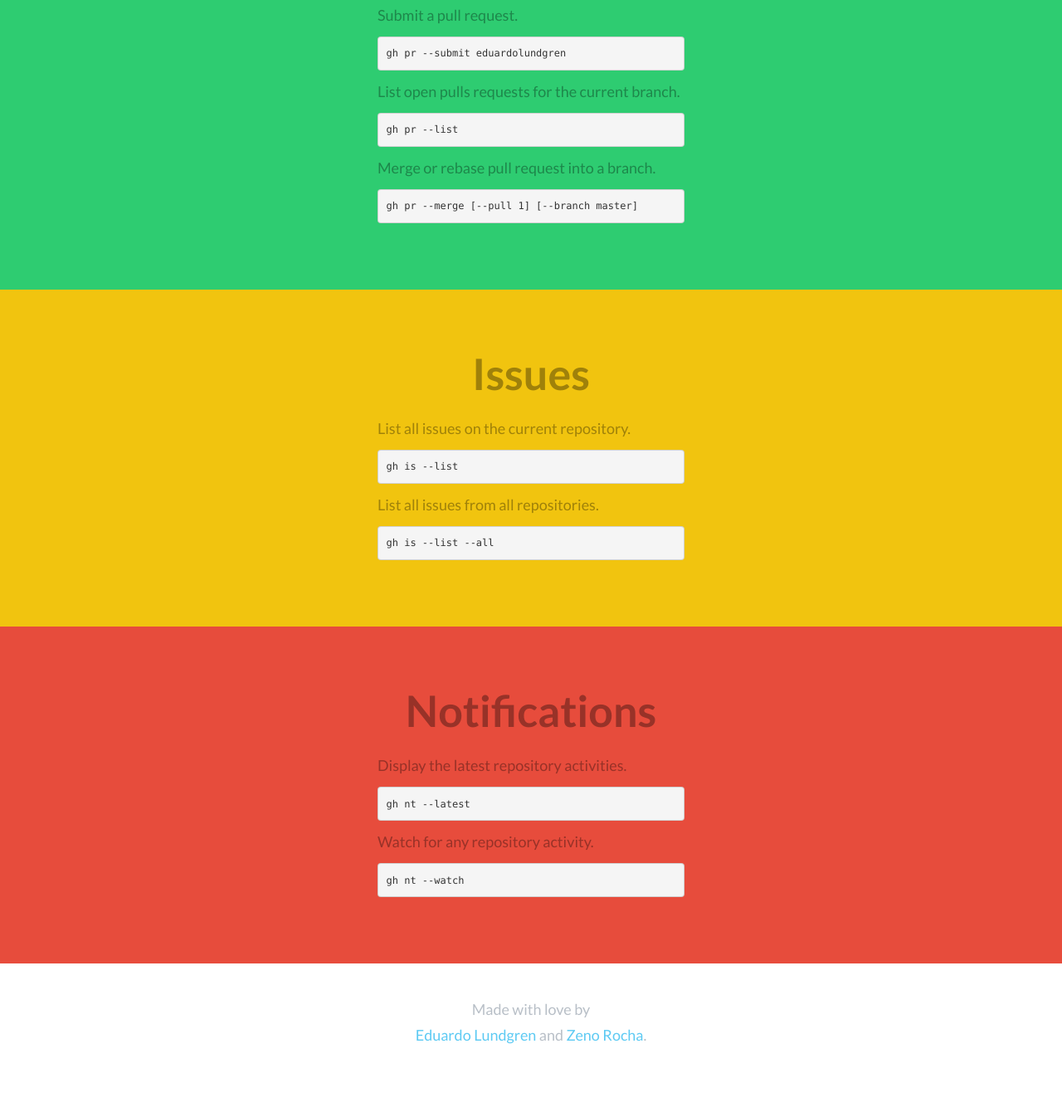
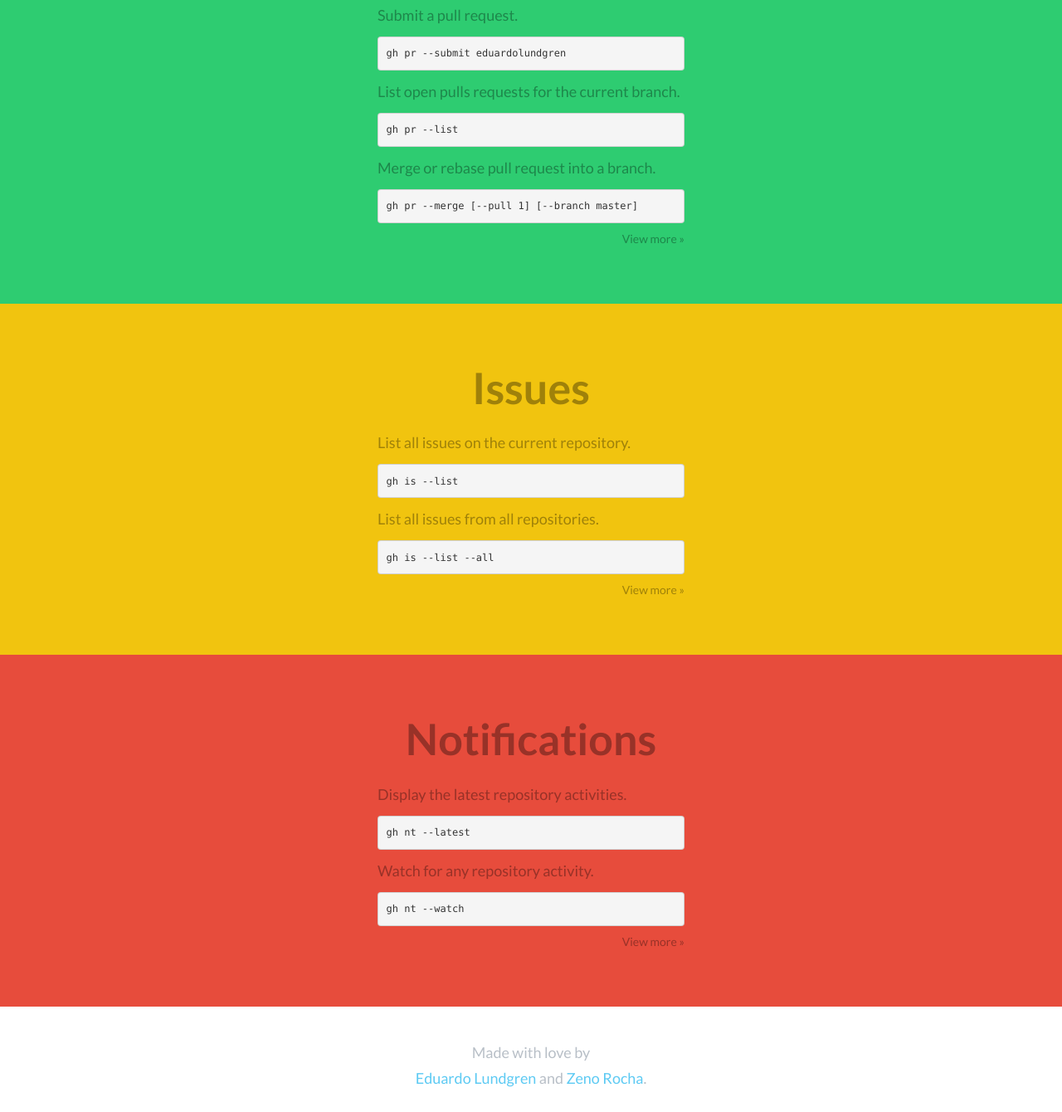
Before and after one commit to node-gh/gh, a plain HTML site: page index.html in a window 1280 px wide. Shown: the part 1620-2960 px from the top of the page at 83% size. Before the commit the page ends 2933 px from the top, so only its background shows below. Drawn offline with Linux system fonts and the light colour scheme.

Commit message:
Add anchors to README

```diff
--- a/css/custom.css
+++ b/css/custom.css
@@ -100,7 +100,8 @@ iframe {
 }
 
 .pull-request h2,
-.pull-request p {
+.pull-request p,
+.pull-request a {
   color: #1e874b;
 }
 
@@ -112,7 +113,8 @@ iframe {
 }
 
 .issues h2,
-.issues p {
+.issues p,
+.issues a {
   color: #9f810a;
 }
 
@@ -124,6 +126,7 @@ iframe {
 }
 
 .notifications h2,
+.notifications a,
 .notifications p {
   color: #983228;
 }
--- a/index.html
+++ b/index.html
@@ -103,6 +103,7 @@
           <div class="span4">
             <p>Merge or rebase pull request into a branch.</p>
             <pre><code>gh pr --merge [--pull 1] [--branch master]</code></pre>
+            <a class="pull-right" href="https://github.com/eduardolundgren/node-gh#pull-requests">View more &raquo;</a>
           </div>
           <div class="span4"></div>
         </div>
@@ -130,6 +131,7 @@
           <div class="span4">
             <p>List all issues from all repositories.</p>
             <pre><code>gh is --list --all</code></pre>
+            <a class="pull-right" href="https://github.com/eduardolundgren/node-gh#issues">View more &raquo;</a>
           </div>
           <div class="span4"></div>
         </div>
@@ -157,6 +159,7 @@
           <div class="span4">
             <p>Watch for any repository activity.</p>
             <pre><code>gh nt --watch</code></pre>
+            <a class="pull-right" href="https://github.com/eduardolundgren/node-gh#notifications">View more &raquo;</a>
           </div>
           <div class="span4"></div>
         </div>
```
